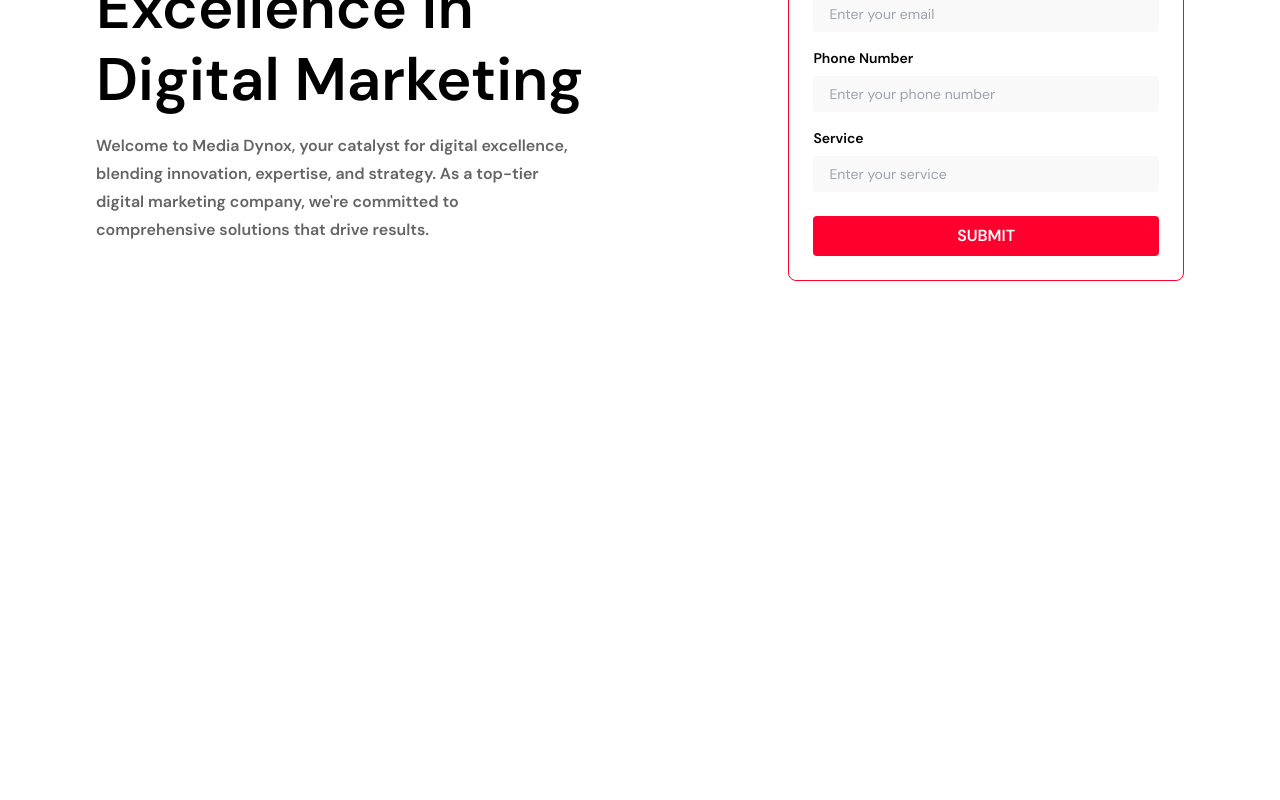
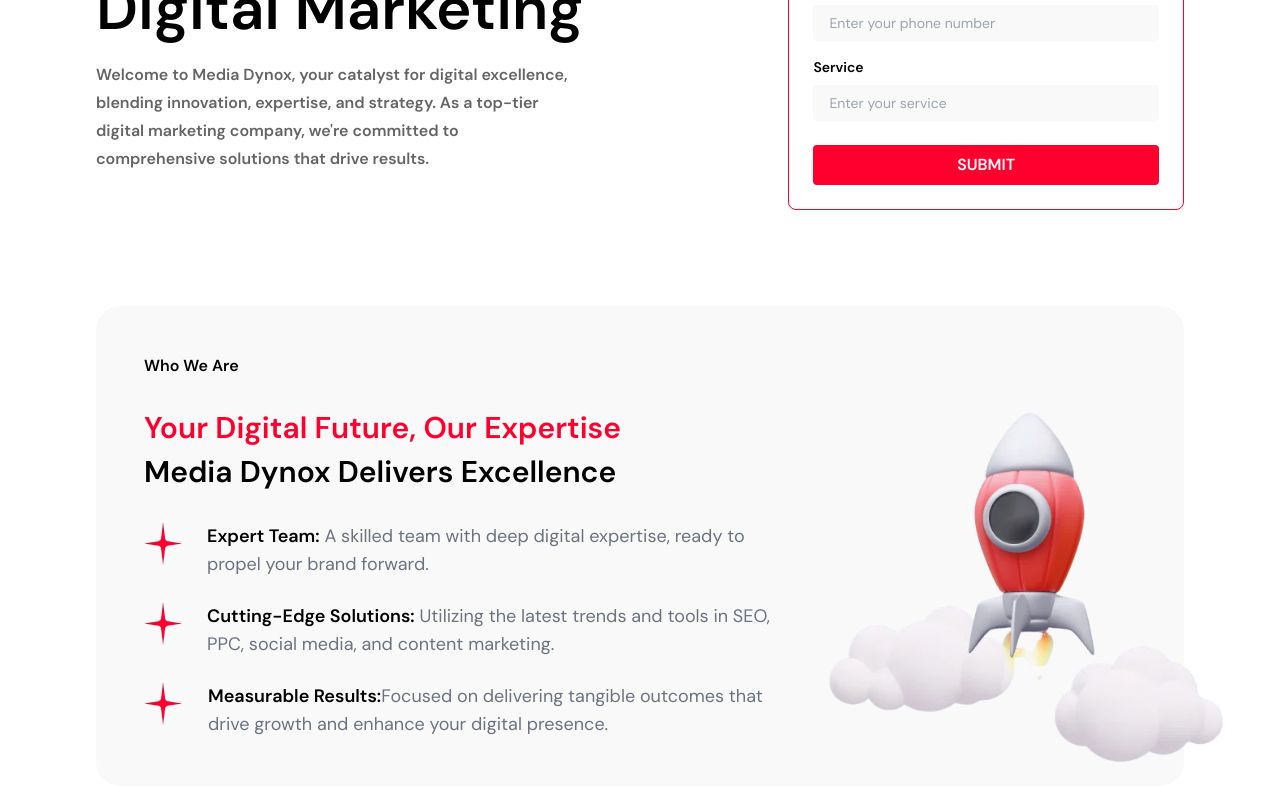
Before and after one commit to rkcoola792/landing-page, a React (Vite) app: page / in a window 1280 px wide. Shown: the part 352-1152 px from the top of the page. Before the commit the page ends 800 px from the top, so only its background shows below. Built offline with nearby package versions, Linux system fonts and the light colour scheme.

Commit message:
section 2 done

```diff
--- a/src/LandingPage/Hero.jsx
+++ b/src/LandingPage/Hero.jsx
@@ -3,7 +3,9 @@
 
 const Hero = () => {
   return (
-    <div className='bg-red px-4 sm:px-24 2xl:px-0 max-w-[1440px] flex justify-between  items-center h-svh bg-gradient-to-t from- to-white  '>
+
+
+    <div className='bg-red  flex justify-between  items-center my-12 mt-24 '>
       <div className='left w-[70%] flex flex-col gap-4'>
         <div className='heading font-bold'><h2>Media Dynox<span className='text-red-500'>.</span></h2></div>
         <div className='star-subheading relative'>
@@ -17,7 +19,11 @@
       <div className='right w-[40%]'>
        <Form></Form>
       </div>
+      {/* <div className='bacground absolute -z-10'>
+        <img src="/BG.png"></img>
+      </div> */}
     </div>
+
   )
 }
 
--- a/src/LandingPage/LandingPage1.jsx
+++ b/src/LandingPage/LandingPage1.jsx
@@ -1,10 +1,12 @@
 import React from 'react'
 import Hero from './Hero'
+import Section2 from './Section2'
 
 const LandingPage1 = () => {
   return (
-    <div className='landing-page max-w-[1280px] mx-auto '>
+    <div className='landing-page px-4 sm:px-24 2xl:px-0 max-w-[1280px] mx-auto'>
     <Hero></Hero>
+    <Section2></Section2>
     </div>
   )
 }
--- /dev/null
+++ b/src/LandingPage/Section2.jsx
@@ -0,0 +1,53 @@
+import React from "react";
+
+const Section2 = () => {
+  return (
+    <div className="section2 flex bg-secondary p-12 rounded-3xl relative text-base my-24 ">
+      <div className="left flex flex-col gap-8 ">
+        <div className="heading">
+          <h2 className="font-semibold">Who We Are</h2>
+        </div>
+        <div className="subheading flex flex-col gap-2">
+          <h2 className="text-mainred font-semibold text-mainRed text-3xl">
+            Your Digital Future, Our Expertise
+          </h2>
+          <h2 className="text-3xl font-semibold">Media Dynox Delivers Excellence</h2>
+        </div>
+        <div className="descriptions flex flex-col gap-6 text-lg">
+          <div className="flex gap-6">
+            <div className="star  ">
+              <img src="smallStar.webp"></img>
+            </div>
+            <p className="w-[60%]">
+              <span className="font-semibold">Expert Team:</span><span className="text-gray-500"> A skilled team with deep digital expertise, ready to
+              propel your brand forward.</span>
+            </p>
+          </div>
+          <div className="flex gap-6">
+            {" "}
+            <div className="star ">
+              <img src="smallStar.webp"></img>
+            </div>
+            <p className="w-[60%]">
+            <span className="font-semibold">Cutting-Edge Solutions:</span><span className="text-gray-500"> Utilizing the latest trends and tools in SEO, PPC, social media, and content marketing.</span>
+            </p>
+          </div>
+          <div className="flex gap-6">
+            {" "}
+            <div className="star w-10">
+              <img src="smallStar.webp"></img>
+            </div>
+            <p className="w-[60%]">
+            <span className="font-semibold">Measurable Results:</span><span className="text-gray-500" >Focused on delivering tangible outcomes that drive growth and enhance your digital presence.</span>
+            </p>
+          </div>
+        </div>
+      </div>
+      <div className='right-image absolute top-12 -right-16 '>
+        <img src='/rocket.webp' className="w-[450px]"></img>
+      </div>
+    </div>
+  );
+};
+
+export default Section2;
```
Also changed, not shown: public/BG.png (added).
